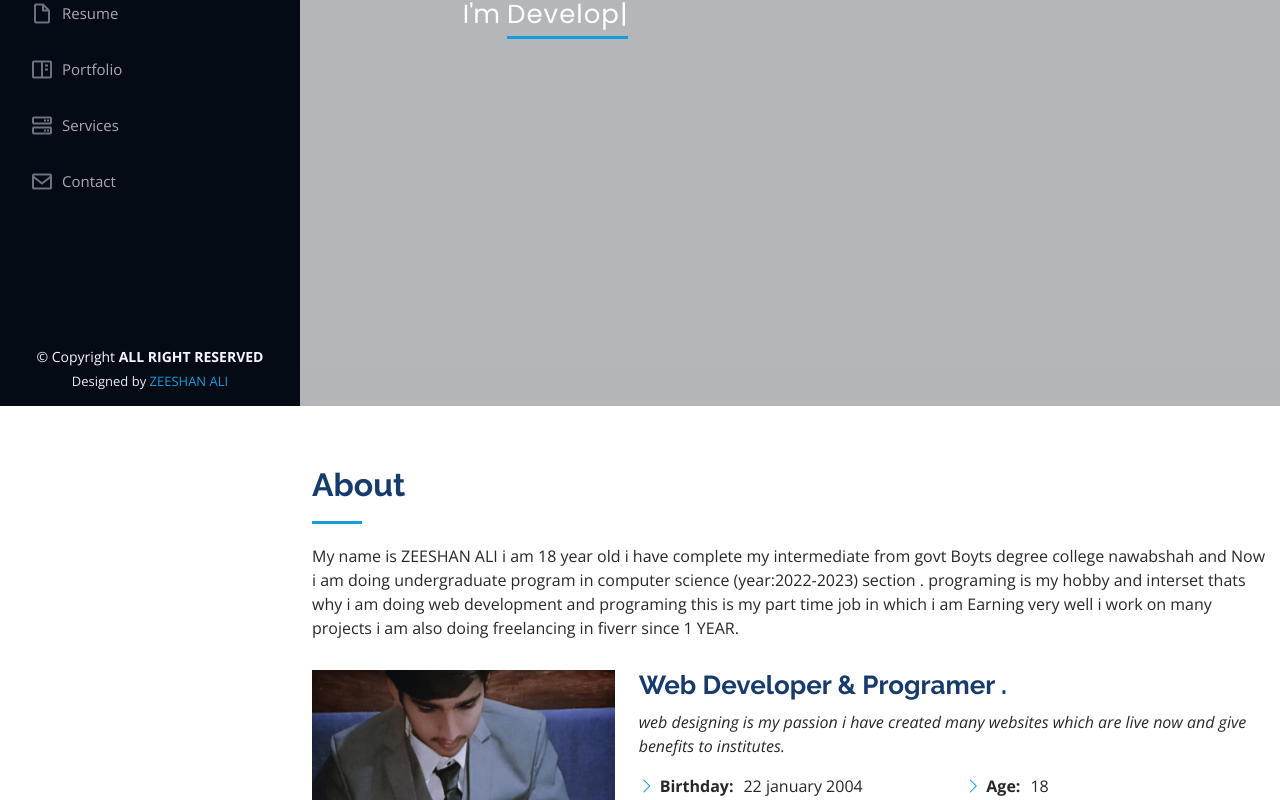
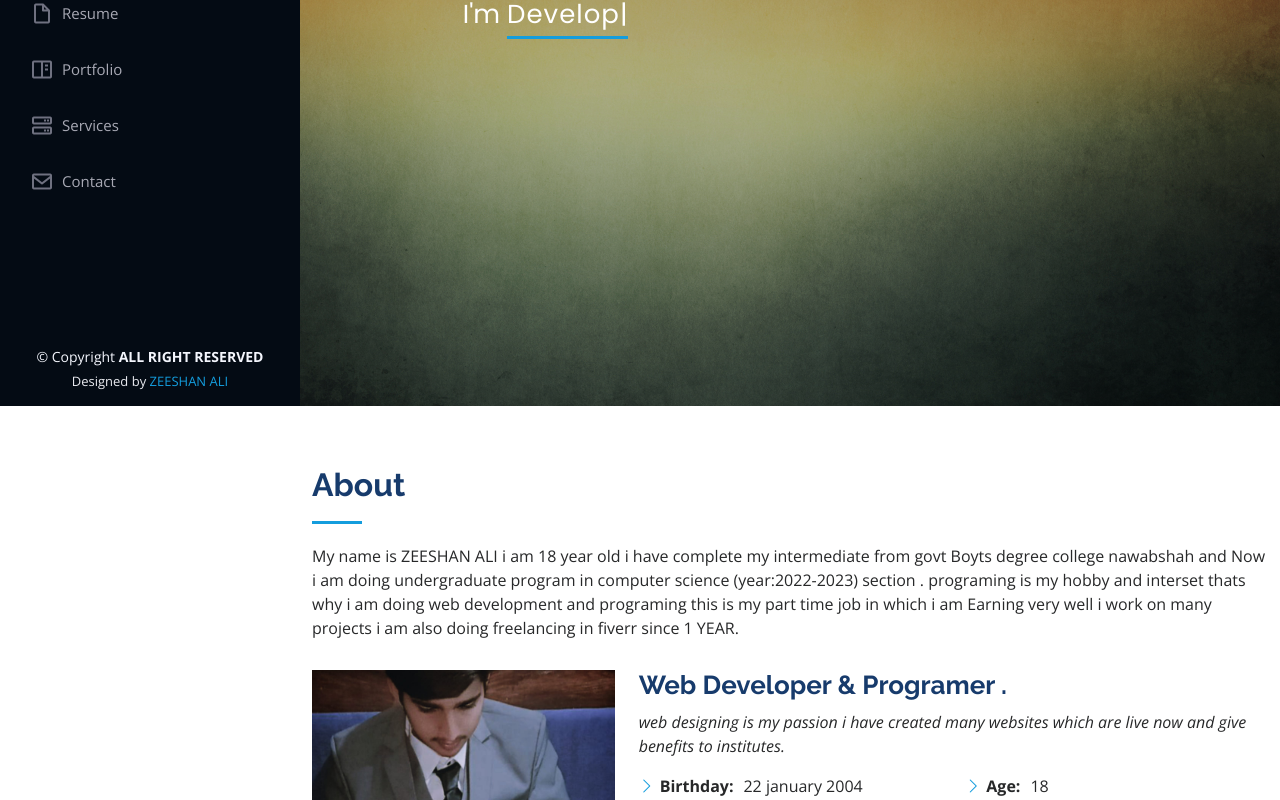
Before and after one commit to zeeshanALikhaskheli/portfolio.githup.io, a plain HTML site: page index.html in a window 1280 px wide. Shown: the part 394-1194 px from the top of the page. Drawn offline with nearby package versions, Linux system fonts and the light colour scheme.

Commit message:
Update style.css

```diff
--- a/assets/css/style.css
+++ b/assets/css/style.css
@@ -228,7 +228,7 @@ h6 {
 #hero {
   width: 100%;
   height: 100vh;
-  background: url("") top center;
+  background: url("bg.jfif") top center;
   background-size: cover;
 }
 
```
